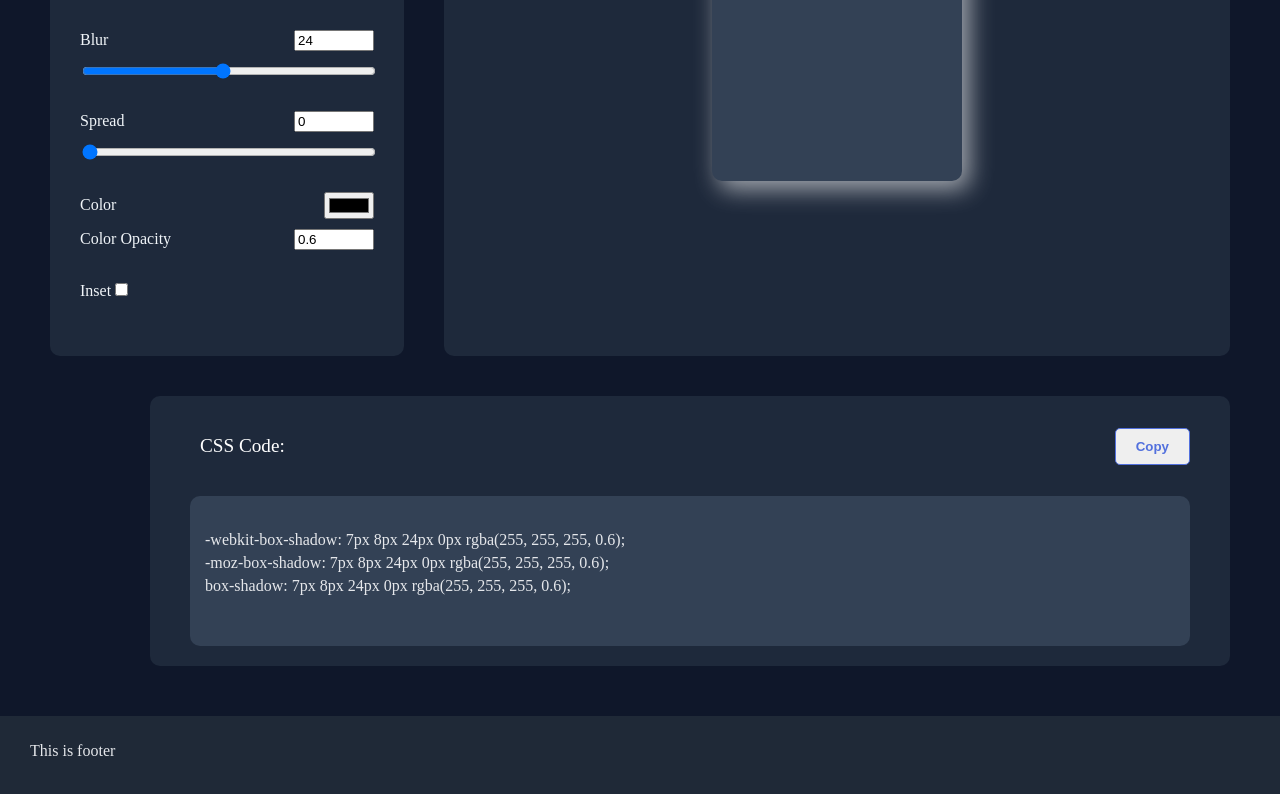
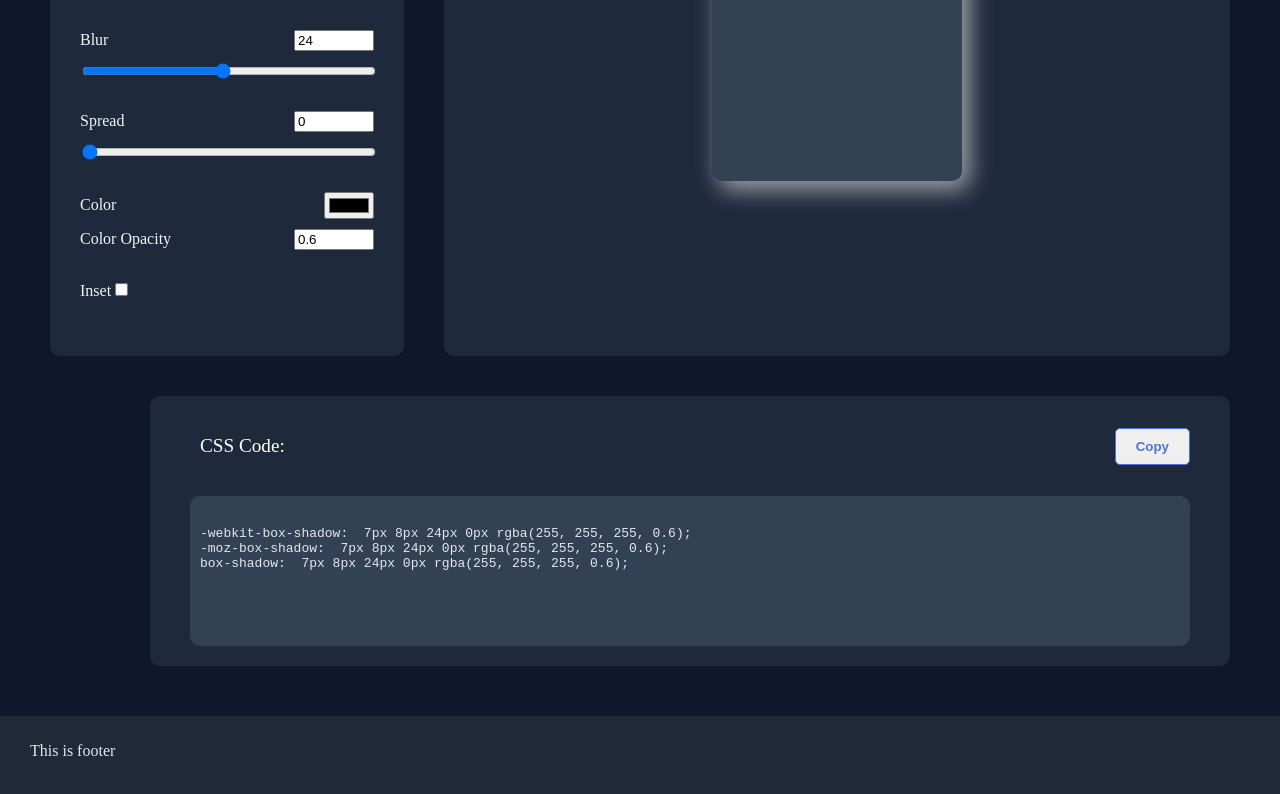
Before and after one commit to Shashwat64/CSS-Generator, a React (Vite) app: page / in a window 1280 px wide. Shown: the part 622-1416 px from the top of the page. Built offline with nearby package versions, Linux system fonts and the light colour scheme.

Commit message:
fix: copy button will copy actual code

```diff
--- a/src/Components/MainSection.jsx
+++ b/src/Components/MainSection.jsx
@@ -10,12 +10,11 @@ import {useState, useEffect, useRef} from 'react'
 
 export default function MainSection(){
 
-   const [cssCode, setCssCode] = useState(
-      <>
-         <p>-webkit-box-shadow: 8px 8px 24px 0px rgba(66, 68, 90, 1);</p>
-         <p>-moz-box-shadow: 8px 8px 24px 0px rgba(66, 68, 90, 1);</p>
-         <p>box-shadow: 8px 8px 24px 0px rgba(66, 68, 90, 1);</p>
-      </>
+   const [cssCode, setCssCode] = useState(`
+         -webkit-box-shadow: 8px 8px 24px 0px rgba(66, 68, 90, 1);
+         -moz-box-shadow: 8px 8px 24px 0px rgba(66, 68, 90, 1);
+         box-shadow: 8px 8px 24px 0px rgba(66, 68, 90, 1);
+      `
    )
 
    return(
--- a/src/Components/MainSection/CSSCode.jsx
+++ b/src/Components/MainSection/CSSCode.jsx
@@ -2,7 +2,7 @@ export default function CSSCode(props){
 
   const handleCopy = async () => {
     try {
-      await navigator.clipboard.writeText(textToCopy);
+      await navigator.clipboard.writeText(props.cssCode);
       console.log("Copied!");
     } catch (err) {
       console.error("Failed to copy:", err);
@@ -15,9 +15,9 @@ export default function CSSCode(props){
         <p>CSS Code: </p>
         <button onClick={handleCopy}>Copy</button>
       </div>
-      <div className="css-code">
-        {props.cssCode}
-      </div>
+      <pre className="css-code" style={{ whiteSpace: 'pre-wrap' }}>
+        <code>{props.cssCode}</code>
+      </pre>
     </section>
   )
 }
--- a/src/Components/PropComponents/BoxShadow.jsx
+++ b/src/Components/PropComponents/BoxShadow.jsx
@@ -202,11 +202,11 @@ export default function BoxShadow({value,setValue, setCssCode}){
 
 
   useEffect(()=>{
-    setCssCode(<>
-           <p>-webkit-box-shadow: {value.properties.Inset ? 'inset ' : ''} {value.properties.Horizontal}px {value.properties.Vertical}px {value.properties.Blur}px {value.properties.Spread}px {hexToRgba(value.properties.Color.value, value.properties.Color.opacity)};</p>
-           <p>-moz-box-shadow: {value.properties.Inset ? 'inset ' : ''} {value.properties.Horizontal}px {value.properties.Vertical}px {value.properties.Blur}px {value.properties.Spread}px {hexToRgba(value.properties.Color.value, value.properties.Color.opacity)};</p>
-           <p>box-shadow: {value.properties.Inset ? 'inset ' : ''} {value.properties.Horizontal}px {value.properties.Vertical}px {value.properties.Blur}px {value.properties.Spread}px {hexToRgba(value.properties.Color.value, value.properties.Color.opacity)};</p>
-        </>)
+    setCssCode(
+           `-webkit-box-shadow: ${value.properties.Inset ? 'inset ' : ''} ${value.properties.Horizontal}px ${value.properties.Vertical}px ${value.properties.Blur}px ${value.properties.Spread}px ${hexToRgba(value.properties.Color.value, value.properties.Color.opacity)};
+-moz-box-shadow: ${value.properties.Inset ? 'inset ' : ''} ${value.properties.Horizontal}px ${value.properties.Vertical}px ${value.properties.Blur}px ${value.properties.Spread}px ${hexToRgba(value.properties.Color.value, value.properties.Color.opacity)};
+box-shadow: ${value.properties.Inset ? 'inset ' : ''} ${value.properties.Horizontal}px ${value.properties.Vertical}px ${value.properties.Blur}px ${value.properties.Spread}px ${hexToRgba(value.properties.Color.value, value.properties.Color.opacity)};`
+    )
   },[value.properties])
 
   return(
--- a/src/data/data.js
+++ b/src/data/data.js
@@ -25,6 +25,8 @@ const data = [
       spread: 50,
     }
 
+  },{
+    name: 'text'
   }
 ]
 
--- a/src/index.css
+++ b/src/index.css
@@ -131,12 +131,16 @@ button{
   border: 1px solid #5270dd;
   font-weight: 600;
   border-radius: 5px;
-  transition: all 0.15s;
+  transition: all 0.05s;
 }
 
 button:hover, .active{
   background-color: #5270dd;
   color: white;
+}
+
+button:active{
+  opacity: 0.6;
 }
 
 .main-ui{
```
